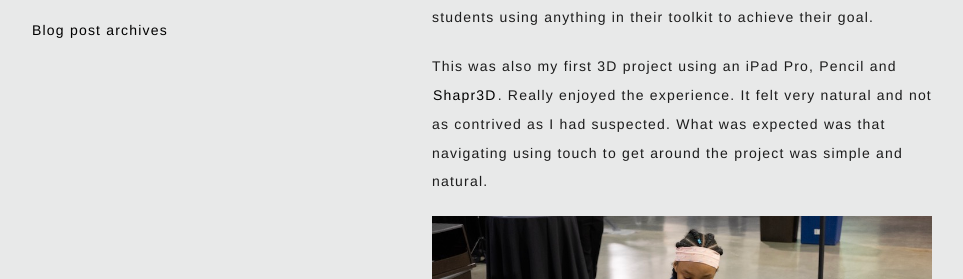
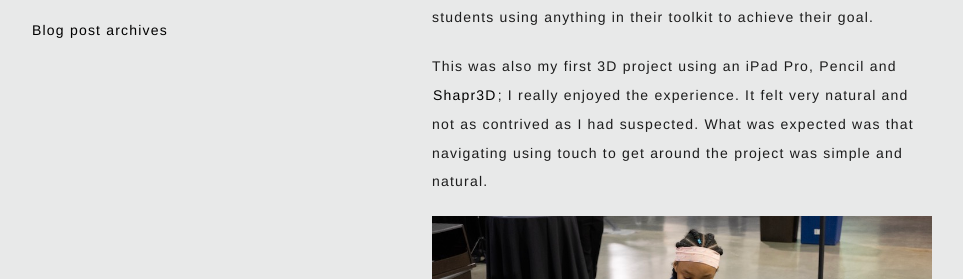
Before and after one commit to mmassie/mmassie.github.io, a Jekyll site: the page built from _posts/2019-10-09-Fall-eXperiment-3D-Project.md, in a window 1280 px wide and 900 px high, scrolled down 641 px. Shown: the part 173-452 px from the top of the window, without its empty margins (158-1121 px from the left). Built offline with Jekyll 4.4.1, drawn with Linux system fonts in a browser that asks for light colours.

```diff
--- a/_posts/2019-10-09-Fall-eXperiment-3D-Project.md
+++ b/_posts/2019-10-09-Fall-eXperiment-3D-Project.md
@@ -10,7 +10,7 @@ This year I designed and 3D printed some tools for Milwaukee's Fall Experiment.
 
 How the students actually used the tools is beyond anything that I had anticipated. It's extremely exciting to see the ingenuity of these students using anything in their toolkit to achieve their goal.
 
-This was also my first 3D project using an iPad Pro, Pencil and [Shapr3D](https://www.shapr3d.com/). Really enjoyed the experience. It felt very natural and not as contrived as I had suspected. What was expected was that navigating using touch to get around the project was simple and natural.
+This was also my first 3D project using an iPad Pro, Pencil and [Shapr3D](https://www.shapr3d.com/); I really enjoyed the experience. It felt very natural and not as contrived as I had suspected. What was expected was that navigating using touch to get around the project was simple and natural.
 
 ![FallX1](https://michaelmassie.com/assets/img/FallXpic1.jpg)
 ![FallX2](https://michaelmassie.com/assets/img/FallXpic2.jpg)
```
